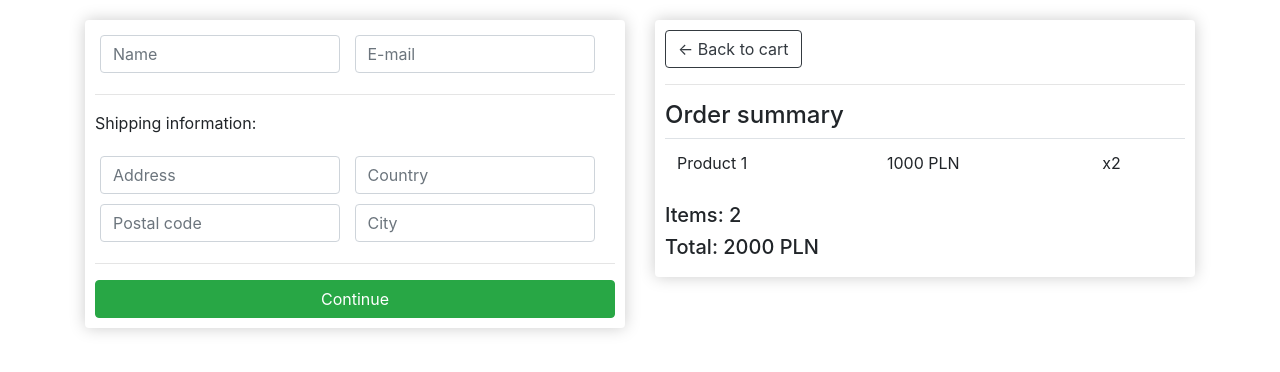
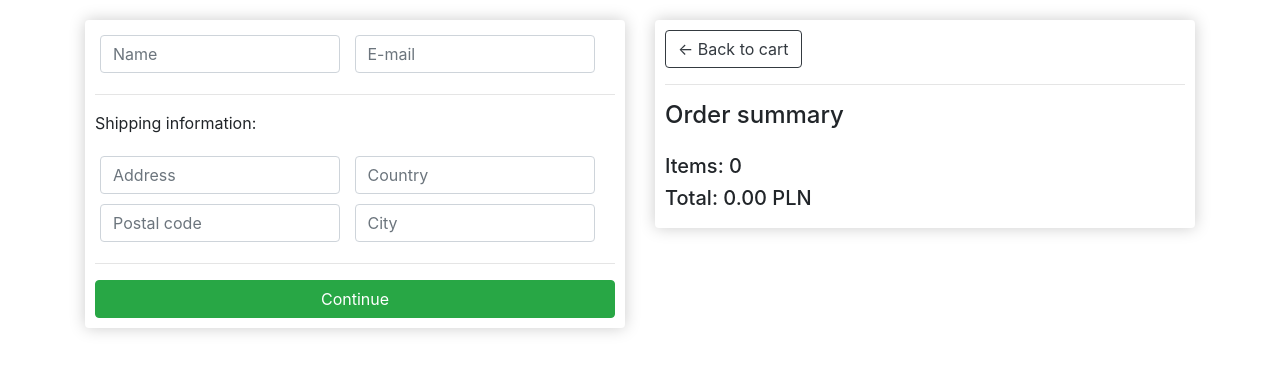
Before and after one commit to xanna6/eCommerce, a Django app: page /checkout/ in a window 1280 px wide. Shown: the part 56-428 px from the top of the page. Run offline with Django 5.2, Linux system fonts and the light colour scheme; some libraries are stand-ins or nearby versions.

Commit message:
rendering data from database on checkout page

```diff
--- a/store/templates/cart.html
+++ b/store/templates/cart.html
@@ -34,7 +34,7 @@
                 </tr>
                 {% for item in items%}
                 <tr>
-                    <td>1</td>
+                    <td>{{ forloop.counter }}</td>
                     <td>{{item.product.name}}</td>
                     <td>{{item.product.price|floatformat:2}}</td>
                     <td>
--- a/store/templates/checkout.html
+++ b/store/templates/checkout.html
@@ -42,14 +42,16 @@
             <hr>
             <h4>Order summary</h4>
             <table class="table">
+                {% for item in items%}
                 <tr>
-                    <td>Product 1</td>
-                    <td>1000 PLN</td>
-                    <td>x2</td>
+                    <td>{{item.product.name}}</td>
+                    <td>{{item.product.price|floatformat:2}}</td>
+                    <td>x{{item.quantity}}</td>
                 </tr>
+                {% endfor %}
             </table>
-            <h5>Items: 2</h5>
-            <h5>Total: 2000 PLN</h5>
+            <h5>Items: {{order.get_cart_items}}</h5>
+            <h5>Total: {{order.get_cart_total|floatformat:2}} PLN</h5>
         </div>
     </div>
 </div>
--- a/store/views.py
+++ b/store/views.py
@@ -22,5 +22,13 @@ def cart(request):
 
 
 def checkout(request):
-    context = {}
+    if request.user.is_authenticated:
+        customer = request.user.customer
+        order, created = Order.objects.get_or_create(customer=customer, completed=False)
+        items = order.orderitem_set.all()
+    else:
+        items = []
+        order = {'get_cart_total': 0, 'get_cart_items': 0}
+
+    context = {'items': items, 'order': order}
     return render(request, 'checkout.html', context)
```
